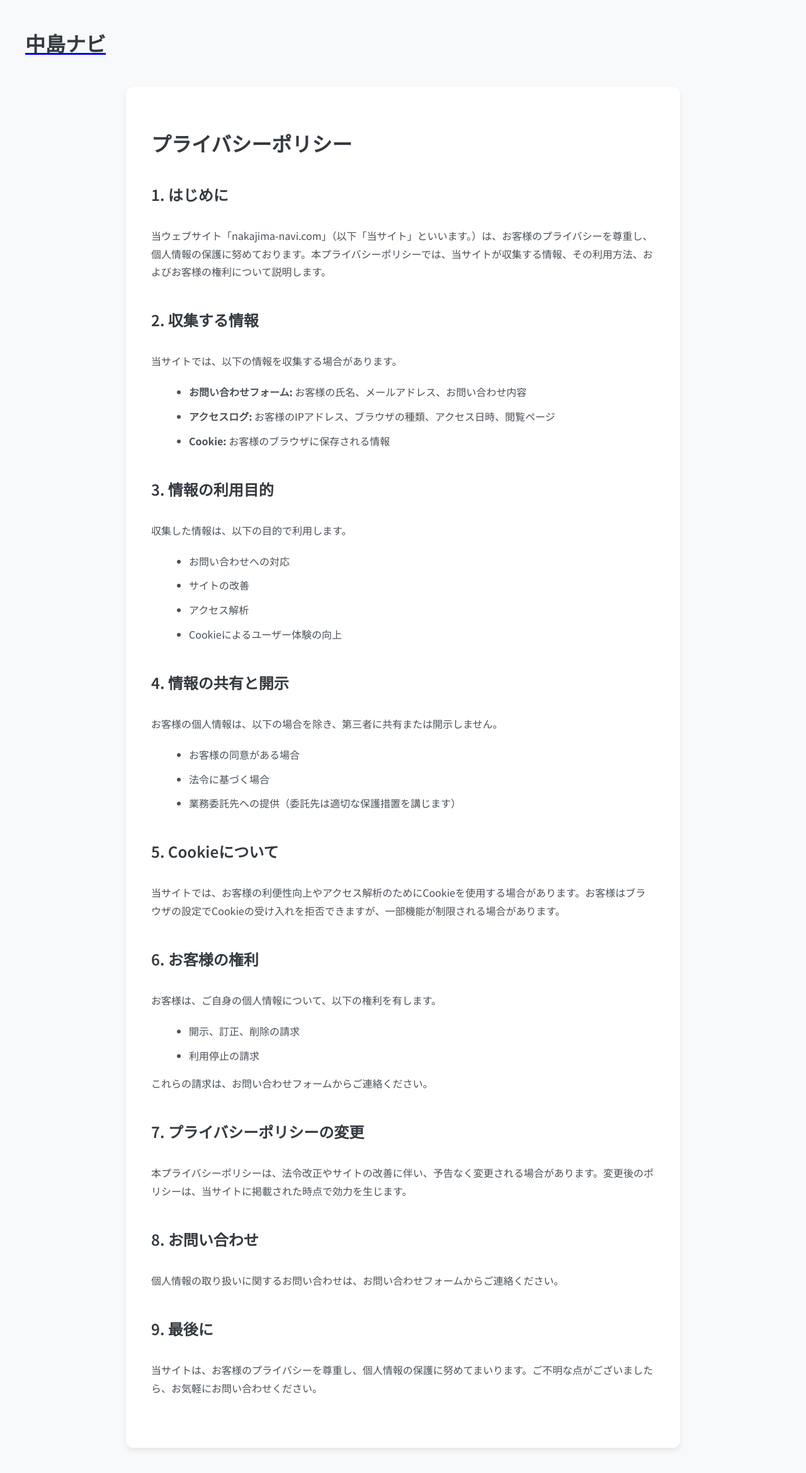
After one commit to kanebizac3/test, a Django app: page /policy in a window 1280 px wide. The commit adds this page. Shown: the whole page at 63% size. Run offline with Django 5.2, Linux system fonts and the light colour scheme.

Commit message:
プライバシポリシー、規約追加

```diff
--- /dev/null
+++ b/blog/static/css/plibacypolicy.css
@@ -0,0 +1,51 @@
+.header {
+    font-family: 'Noto Sans JP', sans-serif;
+    line-height: 1.8;
+    margin: 0;
+    padding: 0;
+    width: 80%;
+    margin: 40px;
+
+}
+
+body {
+    font-family: 'Noto Sans JP', sans-serif;
+    line-height: 1.8;
+    margin: 0;
+    padding: 0;
+    background-color: #f8f9fa; /* 淡い背景色 */
+    color: #495057; /* 少し濃いめの文字色 */
+}
+
+.container {
+    width: 80%;
+    max-width: 800px;
+    margin: 40px auto;
+    padding: 40px;
+    background-color: #ffffff;
+    border-radius: 12px;
+    box-shadow: 0 4px 8px rgba(0, 0, 0, 0.08); /* 影を少し強めに */
+}
+
+h1, h2 {
+    color: #343a40; /* 見出しの色 */
+    margin-bottom: 30px;
+    font-weight: 600; /* 見出しの太さ */
+}
+
+section {
+    margin-bottom: 40px;
+}
+
+p {
+    margin-bottom: 20px;
+}
+
+ul {
+    list-style-type: disc;
+    margin-left: 20px;
+}
+
+li {
+    margin-bottom: 10px;
+}
--- a/blog/templates/blog/base.html
+++ b/blog/templates/blog/base.html
@@ -15,7 +15,7 @@
     </head>
     <body>
         <div class="page-header">
-            <a href="{% url 'post_new' %}" class="top-menu"><span class="glyphicon glyphicon-plus"></span></a>
+            <a href="{% url 'post_new' %}" class="top-menu"><h5>new post   <span class="glyphicon glyphicon-plus"></span></h5></a>
             <h1><a href="/">Nakajima Channels</a></h1>
         </div>
         <div class="content container"><a href="{% url 'top' %}">中島ナビへ>></a></div>
@@ -34,6 +34,6 @@
           <a href="#" style="color: #fff; margin: 0 10px;"><i class="fab fa-facebook"></i></a>
           <a href="#" style="color: #fff; margin: 0 10px;"><i class="fab fa-instagram"></i></a>
         </div>
-        <p>&copy; 2025 Nakajima-navi | <a href="#" style="color: #fff;">プライバシーポリシー</a> | <a href="#" style="color: #fff;">利用規約</a></p>
+        <p>&copy; 2025 Nakajima-navi | <a href="{% url 'policy' %}" style="color: #fff;">プライバシーポリシー</a> | <a href="{% url 'term' %}" style="color: #fff;">利用規約</a></p>
       </footer>
 </html>
--- /dev/null
+++ b/blog/templates/blog/plibacypolicy.html
@@ -0,0 +1,83 @@
+
+
+
+<!DOCTYPE html>
+<html lang="ja">
+{% load static %}
+<head>
+    <meta charset="UTF-8">
+    <meta name="viewport" content="width=device-width, initial-scale=1.0">
+    <title>プライバシーポリシー - nakajima-navi.com</title>
+    <link rel="preconnect" href="https://fonts.googleapis.com">
+    <link rel="preconnect" href="https://fonts.gstatic.com" crossorigin>
+    <link href="https://fonts.googleapis.com/css2?family=Noto+Sans+JP:wght@300;400;500;600;700&display=swap" rel="stylesheet">
+    <link rel="stylesheet" href="{% static 'css/plibacypolicy.css' %}">
+</head>
+<body>
+    <header>
+        <div class="header">
+            <a href="{% url 'top' %}"><h1>中島ナビ</h1></a>
+        </div>
+    </header>
+    <div class="container">
+        <h1>プライバシーポリシー</h1>
+        <section>
+            <h2>1. はじめに</h2>
+            <p>当ウェブサイト「nakajima-navi.com」（以下「当サイト」といいます。）は、お客様のプライバシーを尊重し、個人情報の保護に努めております。本プライバシーポリシーでは、当サイトが収集する情報、その利用方法、およびお客様の権利について説明します。</p>
+        </section>
+        <section>
+            <h2>2. 収集する情報</h2>
+            <p>当サイトでは、以下の情報を収集する場合があります。</p>
+            <ul>
+                <li><strong>お問い合わせフォーム:</strong> お客様の氏名、メールアドレス、お問い合わせ内容</li>
+                <li><strong>アクセスログ:</strong> お客様のIPアドレス、ブラウザの種類、アクセス日時、閲覧ページ</li>
+                <li><strong>Cookie:</strong> お客様のブラウザに保存される情報</li>
+            </ul>
+        </section>
+        <section>
+            <h2>3. 情報の利用目的</h2>
+            <p>収集した情報は、以下の目的で利用します。</p>
+            <ul>
+                <li>お問い合わせへの対応</li>
+                <li>サイトの改善</li>
+                <li>アクセス解析</li>
+                <li>Cookieによるユーザー体験の向上</li>
+            </ul>
+        </section>
+        <section>
+            <h2>4. 情報の共有と開示</h2>
+            <p>お客様の個人情報は、以下の場合を除き、第三者に共有または開示しません。</p>
+            <ul>
+                <li>お客様の同意がある場合</li>
+                <li>法令に基づく場合</li>
+                <li>業務委託先への提供（委託先は適切な保護措置を講じます）</li>
+            </ul>
+        </section>
+        <section>
+            <h2>5. Cookieについて</h2>
+            <p>当サイトでは、お客様の利便性向上やアクセス解析のためにCookieを使用する場合があります。お客様はブラウザの設定でCookieの受け入れを拒否できますが、一部機能が制限される場合があります。</p>
+        </section>
+        <section>
+            <h2>6. お客様の権利</h2>
+            <p>お客様は、ご自身の個人情報について、以下の権利を有します。</p>
+            <ul>
+                <li>開示、訂正、削除の請求</li>
+                <li>利用停止の請求</li>
+            </ul>
+            <p>これらの請求は、お問い合わせフォームからご連絡ください。</p>
+        </section>
+        <section>
+            <h2>7. プライバシーポリシーの変更</h2>
+            <p>本プライバシーポリシーは、法令改正やサイトの改善に伴い、予告なく変更される場合があります。変更後のポリシーは、当サイトに掲載された時点で効力を生じます。</p>
+        </section>
+        <section>
+            <h2>8. お問い合わせ</h2>
+            <p>個人情報の取り扱いに関するお問い合わせは、お問い合わせフォームからご連絡ください。</p>
+        </section>
+        <section>
+            <h2>9. 最後に</h2>
+            <p>当サイトは、お客様のプライバシーを尊重し、個人情報の保護に努めてまいります。ご不明な点がございましたら、お気軽にお問い合わせください。</p>
+        </section>
+    </div>
+</body>
+</html>
--- a/blog/urls.py
+++ b/blog/urls.py
@@ -8,5 +8,6 @@ urlpatterns = [
     path('top', views.top, name='top'),
     path('top/life', views.life, name='life'),
     path('top/analytic', views.analytic, name='analytic'),
-
+    path('policy', views.policy, name='policy'),
+    path('term', views.term, name='term'),
 ]
--- a/blog/views.py
+++ b/blog/views.py
@@ -54,3 +54,9 @@ def life(request):
 
 def analytic(request):
     return render(request, 'blog/analytic.html', {})
+
+def policy(request):
+    return render(request, 'blog/plibacypolicy.html', {})
+
+def term(request):
+    return render(request, 'blog/terms_of_use.html', {})
```
Also changed, not shown: blog/templates/blog/analytic.html (+7 -4 lines), blog/templates/blog/life.html (+8 -4 lines), blog/templates/blog/terms_of_use.html (added, +65 -0 lines), blog/templates/blog/top.html (+6 -3 lines).
